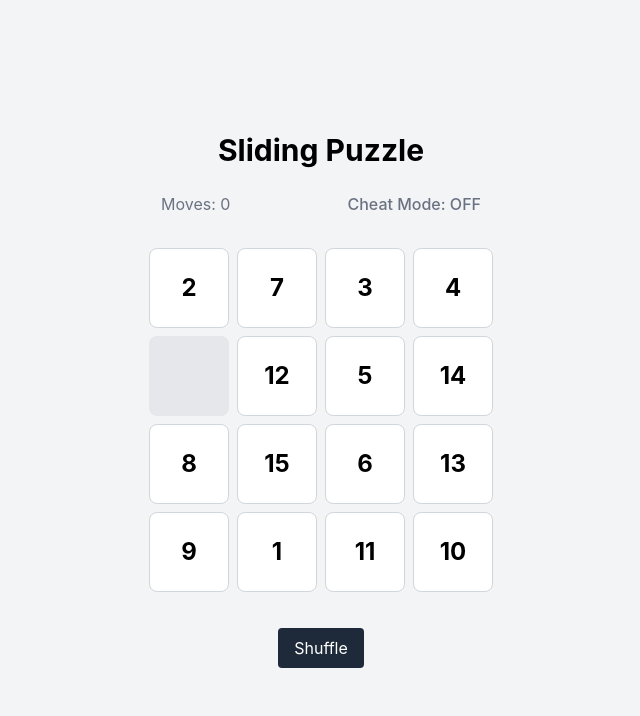
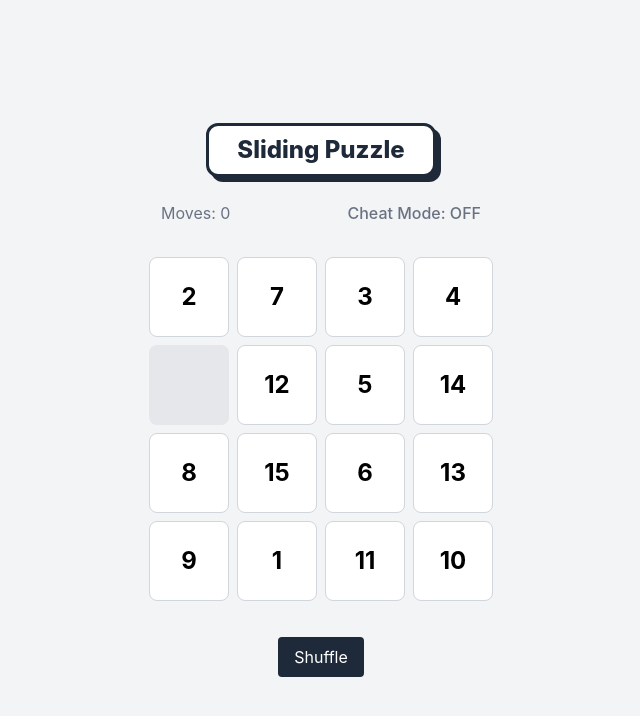
Before and after one commit to Koji1999/sliding-puzzle, a React (Vite) app: page / in a window 1280 px wide. Shown: the top 716 px of the page, without its empty margins (319-959 px from the left). Built offline with nearby package versions, Linux system fonts and the light colour scheme.

Commit message:
styled title

```diff
--- a/src/App.tsx
+++ b/src/App.tsx
@@ -50,9 +50,13 @@ function App() {
     <div className="flex flex-col items-center justify-center h-screen bg-gray-100">
 
       {solved ? (
-        <h1 className="text-3xl font-bold mb-6">You solved it! 🎉</h1>
+        <div className="border-3 border-gray-800 rounded-xl px-7 py-2 mb-6 bg-white" style={{boxShadow: '5px 5px 0px #1f2937'}}>
+          <h1 className="text-2xl font-extrabold text-gray-800">You solved it! 🎉</h1>
+        </div>
       ) : (
-        <h1 className="text-3xl font-bold mb-6">Sliding Puzzle</h1>
+        <div className="border-3 border-gray-800 rounded-xl px-7 py-2 mb-6 bg-white" style={{boxShadow: '5px 5px 0px #1f2937'}}>
+          <h1 className="text-2xl font-extrabold text-gray-800">Sliding Puzzle</h1>
+        </div>
       )}
 
       <div className="flex justify-between w-80 mb-5">
--- a/src/index.css
+++ b/src/index.css
@@ -12,3 +12,7 @@ body {
 .cheat-glow {
   animation: ring-pulse 2s ease-in-out infinite;
 }
+
+.border-3 {
+  border-width: 3px;
+}
```
